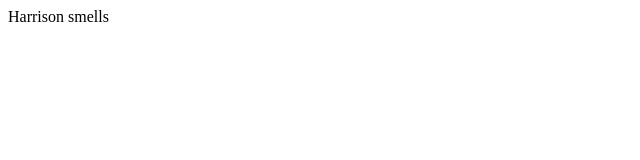
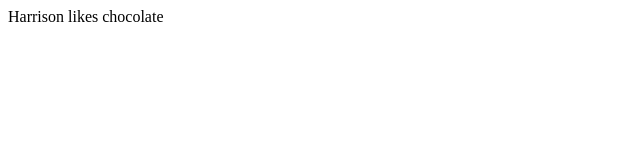
Before and after one commit to BobbyKataria/PythonServer, a plain HTML site: page index.html in a window 1280 px wide. Shown: the full height of the page, 0-640 px from the left. Drawn offline with Linux system fonts and the light colour scheme.

Commit message:
Update index.html

```diff
--- a/index.html
+++ b/index.html
@@ -1,5 +1,5 @@
 <html>
  <body>
-  <hi>Harrison smells</hi>
+  <hi>Harrison likes chocolate</hi>
  </body>
 </html>
```
